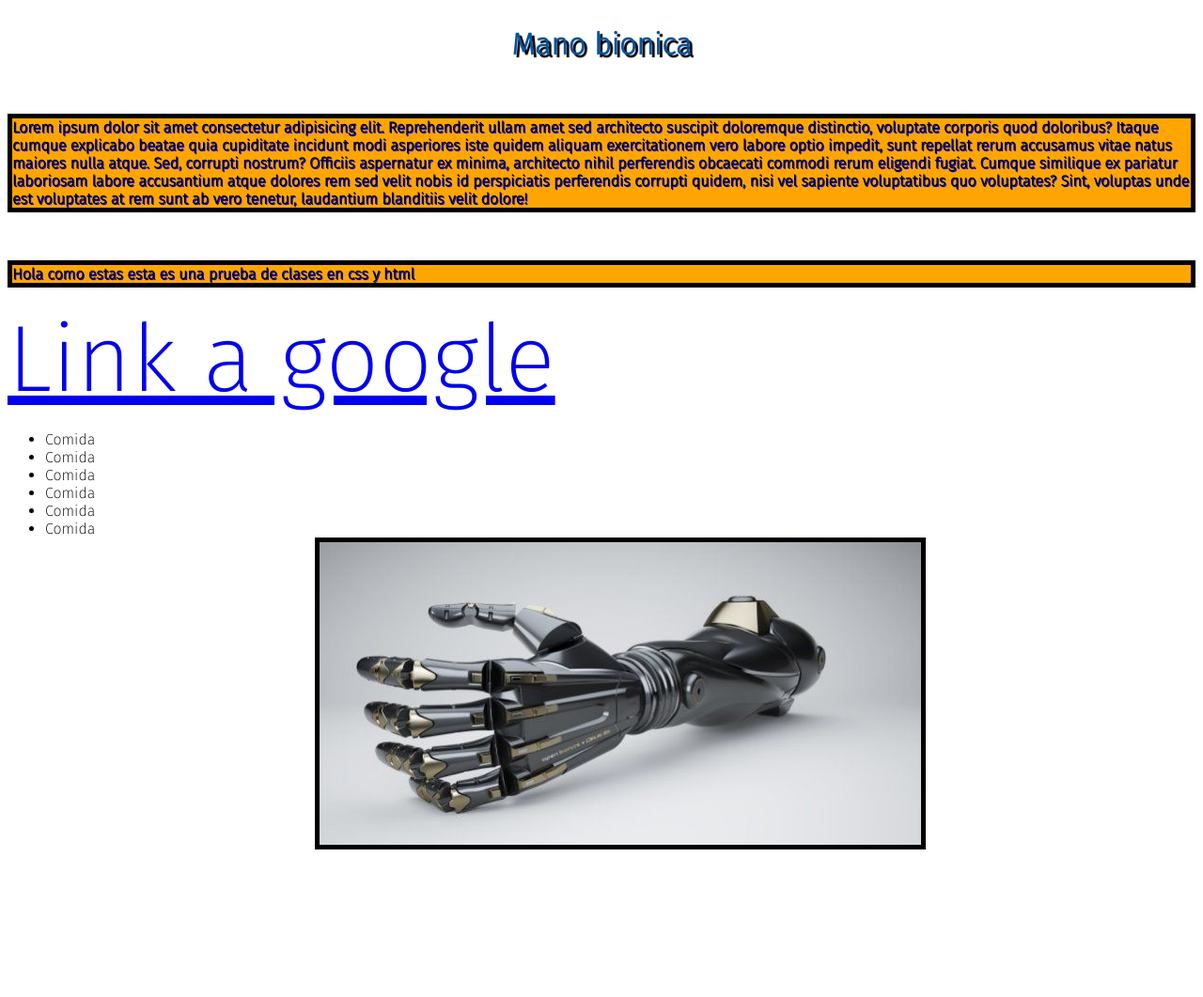
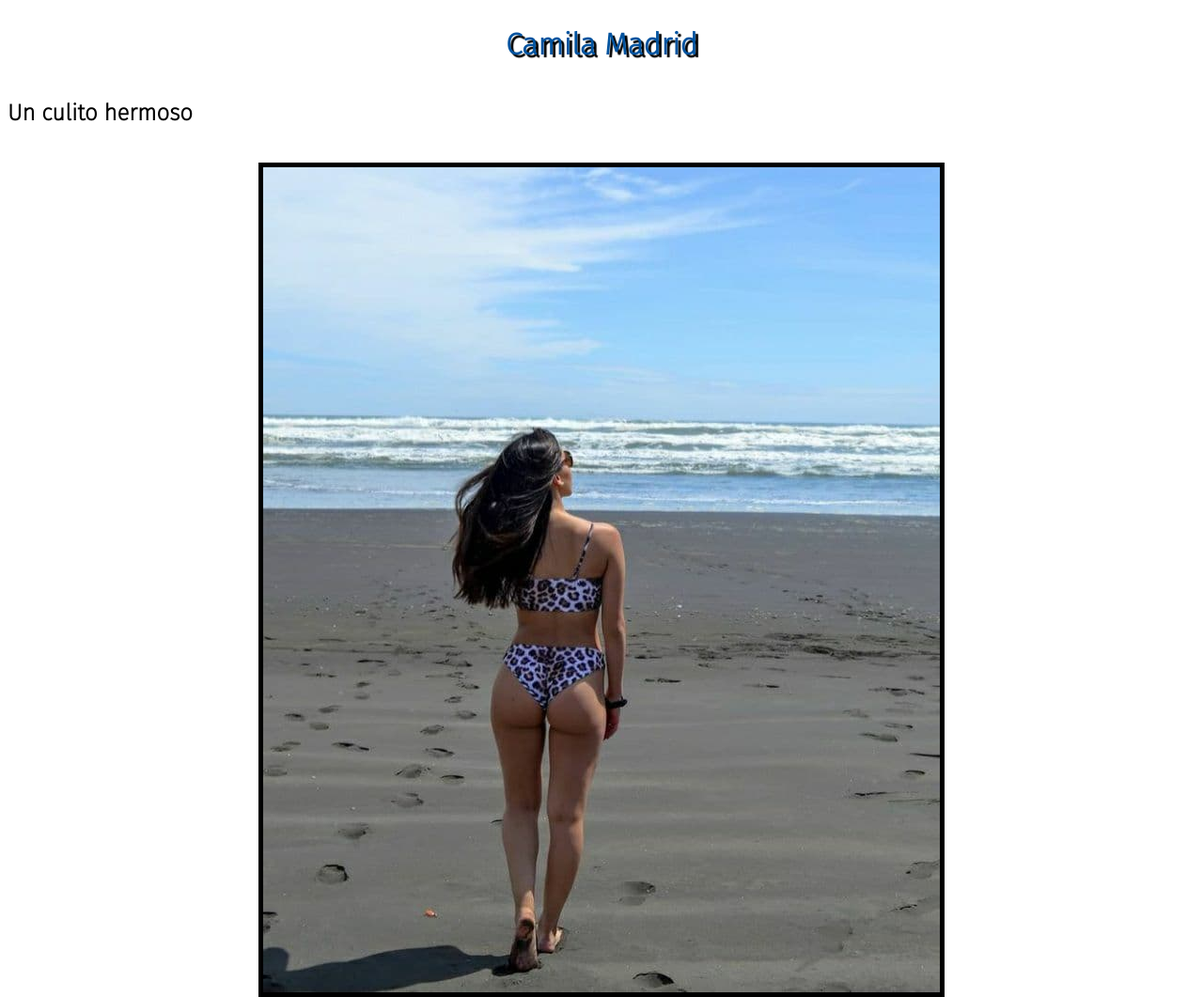
Before and after one commit to ClyffCL/clyffCL.github.io, a plain HTML site: page index.html in a window 1280 px wide. Shown: the top 1061 px of the page at 94% size. Before the commit the page ends 920 px from the top, so only its background shows below. Drawn offline with Linux system fonts and the light colour scheme.

Commit message:
modificado en linux

```diff
--- a/index.html
+++ b/index.html
@@ -2,29 +2,23 @@
 <html>
     <head>
     <meta charset="utf-8">
-    <title>Bionica</title>
+    <meta name="keyword" content="camila, madrid, culo, colales">
+    <title>Camila Madrid</title>
     <link href="styles/style.css" rel="stylesheet" type="text/css">
     <!--Ahora declaro las fuentes de google-->
     <link href="https://fonts.googleapis.com/css2?family=Fira+Sans:wght@200&display=swap" rel="stylesheet" type="text/css">
 </head>
     <body>
-        <h1>Mano bionica</h1>
+        <h1>Camila Madrid</h1>
+        <h2>Un culito hermoso</h2>
         <br>
-        <p>Lorem ipsum dolor sit amet consectetur adipisicing elit. Reprehenderit ullam amet sed architecto suscipit doloremque distinctio, voluptate corporis quod doloribus? Itaque cumque explicabo beatae quia cupiditate incidunt modi asperiores iste quidem aliquam exercitationem vero labore optio impedit, sunt repellat rerum accusamus vitae natus maiores nulla atque. Sed, corrupti nostrum? Officiis aspernatur ex minima, architecto nihil perferendis obcaecati commodi rerum eligendi fugiat. Cumque similique ex pariatur laboriosam labore accusantium atque dolores rem sed velit nobis id perspiciatis perferendis corrupti quidem, nisi vel sapiente voluptatibus quo voluptates? Sint, voluptas unde est voluptates at rem sunt ab vero tenetur, laudantium blanditiis velit dolore!</p>
+        <img src="images/culo.jpg" alt="camila maddrid de espalda mostrando el culo en colales">
         <br>
-        <p>Hola como estas esta es una prueba de clases en css y html</p>
-
-        <a href="https://www.google.com" hover target="_blank">Link a google</a>
+        <p> miren a esta exquisites de mujer, con ese culo tan esquisito que tiene. Unos cachestes hermosos y en colales mas ricos aun</p>
         <br>
-        <ul>
-            <li>Comida</li>
-            <li>Comida</li>
-            <li>Comida</li>
-            <li>Comida</li>
-            <li>Comida</li>
-            <li>Comida</li>
-        <img src="images/bionic-hand.jpeg" alt="Una mano bionica">
-        </ul>
-
+        <h2>Ahora unas fotos con sorpresa</h2>
+        <img src="images/culo2.jpg" alt="Camila Madrid de cosatado mostrando el culo que tiene con colales">
+        <br>
+        <p>A conitunuacion les muestro su instagram</p>
     </body>
 </html>
```
Also changed, not shown: images/culo.jpg (added), images/culo2.jpg (added), images/culo3.jpg (added).
